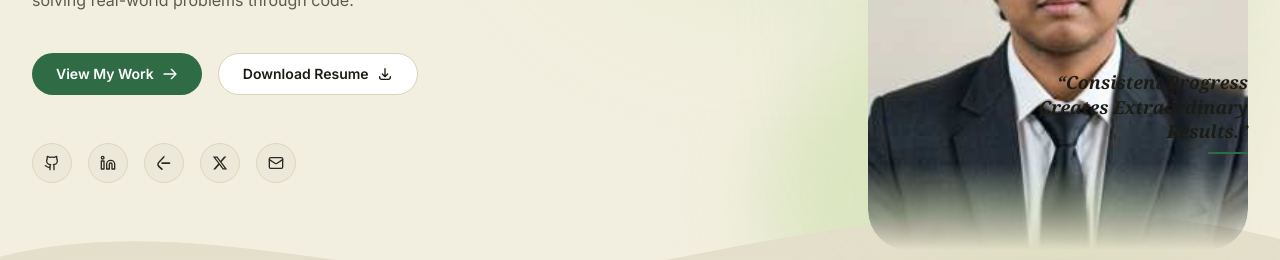
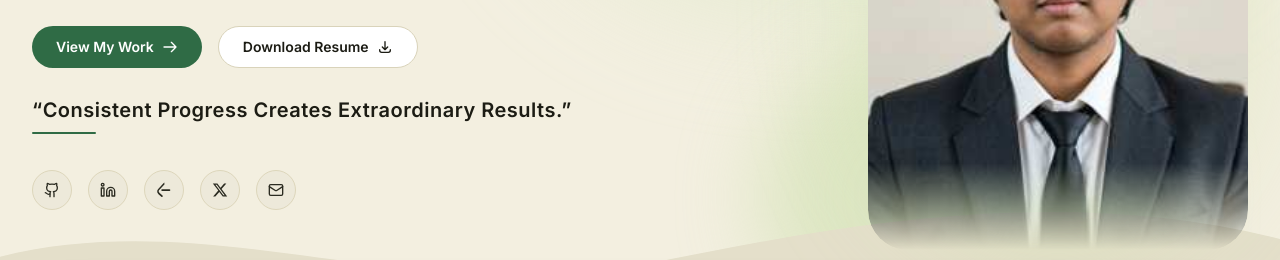
Before and after one commit to ALTAF-ANSARI/My-Portfolio-Website, a Next.js app: page / in a window 1280 px wide. Shown: the part 478-738 px from the top of the page. Built offline with nearby package versions, Linux system fonts and the light colour scheme; no server answers.

Commit message:
Improve hero quote placement

```diff
--- a/src/components/Hero.jsx
+++ b/src/components/Hero.jsx
@@ -38,9 +38,6 @@ export default function Hero() {
     { icon: Mail, href: `mailto:${personal.email}`, label: "Email" },
   ];
 
-  // Two small palettes so the whole section can flip between the
-  // reference's light "cream" look (default) and a dark variant that
-  // matches the rest of the page, driven by the Navbar's moon toggle.
   const c = heroDark
     ? {
         section: "bg-[#050705]",
@@ -94,7 +91,6 @@ export default function Hero() {
       id="home"
       className={`relative overflow-hidden pt-32 pb-24 transition-colors duration-500 ${c.section}`}
     >
-      {/* Decorative background waves / blobs */}
       <div className="pointer-events-none absolute inset-0 -z-0">
         <div className={`absolute -top-10 right-0 h-[520px] w-[60%] rounded-full blur-3xl opacity-70 transition-colors duration-500 ${c.blob1}`} />
         <div className={`absolute bottom-0 right-[8%] h-[300px] w-[420px] rounded-full blur-2xl opacity-60 transition-colors duration-500 ${c.blob2}`} />
@@ -154,8 +150,19 @@ export default function Hero() {
               </a>
             </div>
 
+            {/* Straight, clean quote placed directly beneath the Resume button
+                so it sits in the visual space between the CTA area and profile image. */}
+            <div className="pt-1">
+              <div className="inline-flex flex-col items-start">
+                <p className={`text-lg sm:text-xl font-semibold tracking-wide leading-snug transition-colors duration-500 ${c.quoteText}`}>
+                  “Consistent Progress Creates Extraordinary Results.”
+                </p>
+                <div className={`w-16 h-0.5 mt-2 rounded-full transition-colors duration-500 ${c.quoteUnderline}`} />
+              </div>
+            </div>
+
             {/* Socials */}
-            <div className="flex gap-4 pt-6">
+            <div className="flex gap-4 pt-3">
               {socials.map(({ icon: Icon, href, label }, i) => (
                 <a
                   key={i}
@@ -183,7 +190,6 @@ export default function Hero() {
               </svg>
             </div>
 
-            {/* Terminal box — already dark in both variants, matches the reference */}
             <div className="absolute top-4 right-0 rounded-xl p-4 hidden lg:block z-20 font-mono text-sm shadow-xl bg-[#0f1510]/95 border border-[#243026]">
               <div className="flex items-center gap-2 mb-2 border-b border-[#243026] pb-2">
                 <span className="w-3 h-3 rounded-full bg-red-500" />
@@ -196,14 +202,6 @@ export default function Hero() {
               <div><span className="text-[#84cc16]">{">"}</span> <span className="text-yellow-300">impact()</span></div>
               <div><span className="text-[#84cc16]">{">"}</span> <span className="text-yellow-300">repeat()</span></div>
               <div className="animate-pulse text-[#84cc16]">_</div>
-            </div>
-
-            {/* Quote */}
-            <div className="absolute bottom-24 right-0 hidden lg:block z-20 max-w-[210px] text-right">
-              <p className={`text-lg italic font-serif font-semibold leading-snug mb-2 transition-colors duration-500 ${c.quoteText}`}>
-                &ldquo;Consistent Progress Creates Extraordinary Results.&rdquo;
-              </p>
-              <div className={`w-10 h-0.5 ml-auto transition-colors duration-500 ${c.quoteUnderline}`} />
             </div>
 
             {/* User image */}
```
